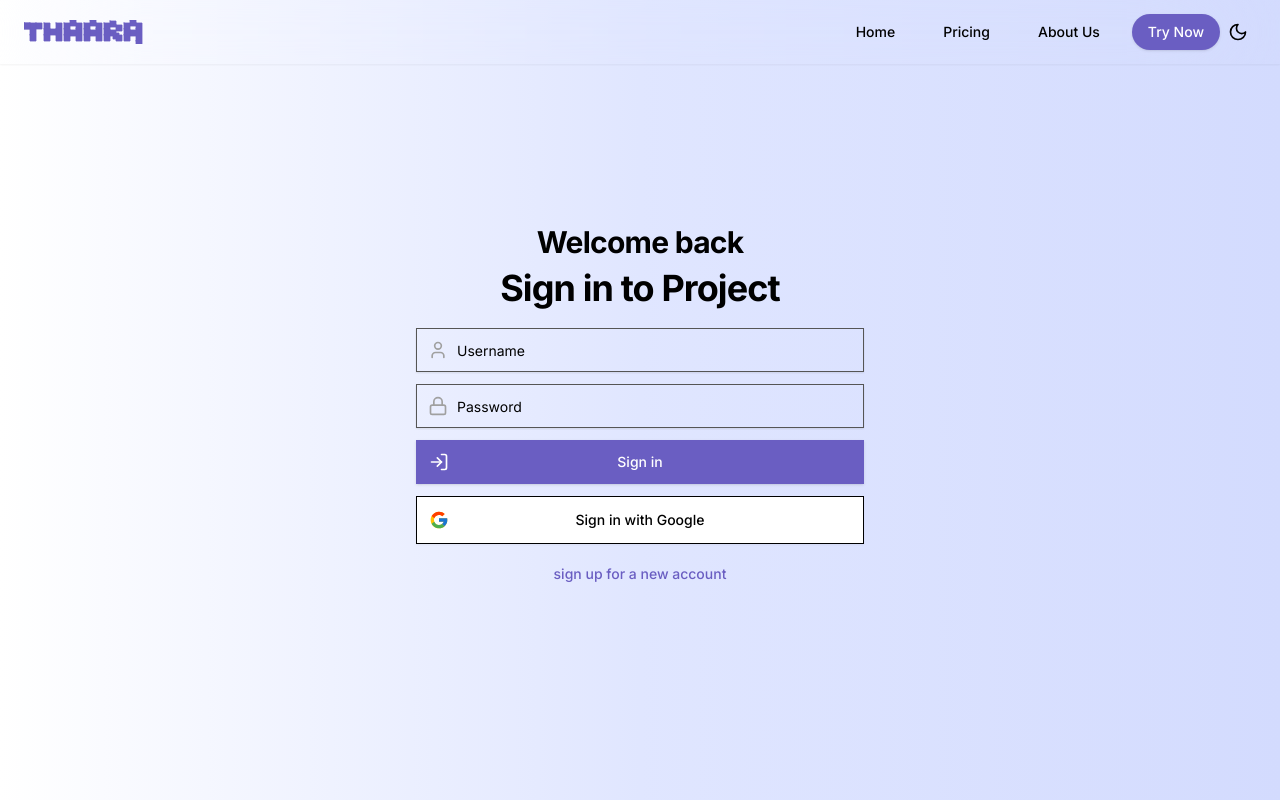
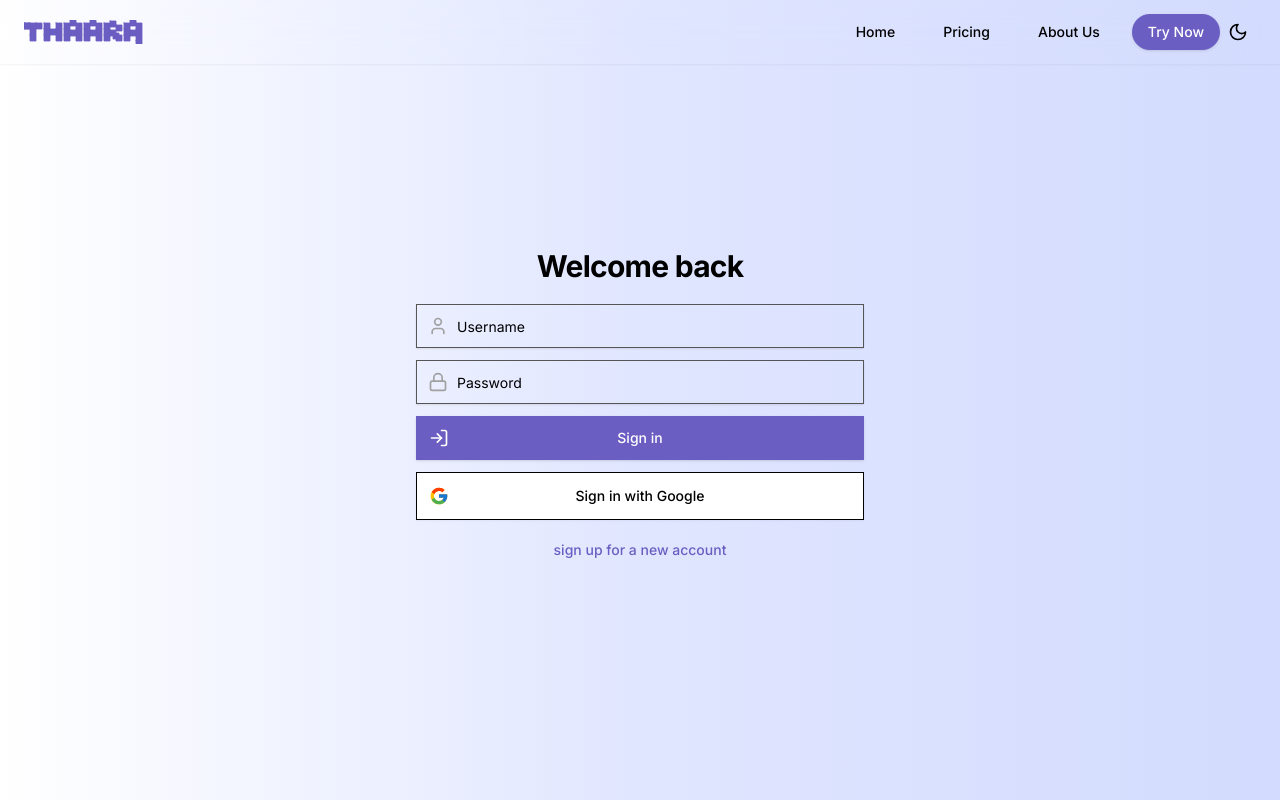
Before and after one commit to siddarthreddygsr/PiedPiperPortal, a Next.js app: page /login in a window 1280 px wide. Built offline with nearby package versions, Linux system fonts and the light colour scheme.

Commit message:
fixed hover bug in try now
Signed-off-by: Siddarthreddygsr <siddarthreddygsr@gmail.com>

```diff
--- a/src/app/login/page.tsx
+++ b/src/app/login/page.tsx
@@ -12,9 +12,6 @@ const Login: React.FC = () => {
           <h2 className="mt-2 text-center text-3xl font-bold tracking-tight text-foreground">
             Welcome back
           </h2>
-          <h1 className="mt-2 text-center text-4xl font-bold tracking-tight text-foreground">
-            Sign in to Project
-          </h1>
         </div>
         <form className="space-y-3" action="#" method="POST">
           <div>
--- a/src/components/Navbar.tsx
+++ b/src/components/Navbar.tsx
@@ -65,7 +65,7 @@ export default function Header() {
           </Link>
           <Link
             href="#"
-            className="inline-flex h-9 w-max items-center justify-center rounded-full bg-accent px-4 py-2 text-sm font-medium text-accent-foreground shadow transition-colors hover:bg-accent/90 focus:bg-accent focus:text-accent-foreground focus:outline-none disabled:pointer-events-none disabled:opacity-50"
+            className="inline-flex h-9 w-max items-center justify-center rounded-full bg-accent px-4 py-2 text-sm font-medium text-accent-foreground shadow transition-colors disabled:pointer-events-none disabled:opacity-50"
             prefetch={false}
           >
             Try Now
@@ -110,7 +110,7 @@ export default function Header() {
                 </Link>
                 <Link
                   href="#"
-                  className="inline-flex h-9 w-max items-center justify-center rounded-full bg-accent px-4 py-2 text-sm font-medium text-accent-foreground shadow transition-colors hover:bg-accent/90 focus:bg-accent focus:text-accent-foreground focus:outline-none disabled:pointer-events-none disabled:opacity-50"
+                  className="inline-flex h-9 w-max items-center justify-center rounded-full bg-accent px-4 py-2 text-sm font-medium text-accent-foreground shadow transition-colors disabled:pointer-events-none disabled:opacity-50"
                   prefetch={false}
                 >
                   Try Now
```
Also changed, not shown: 1 other file (tests, documents, lock files or other folders).
